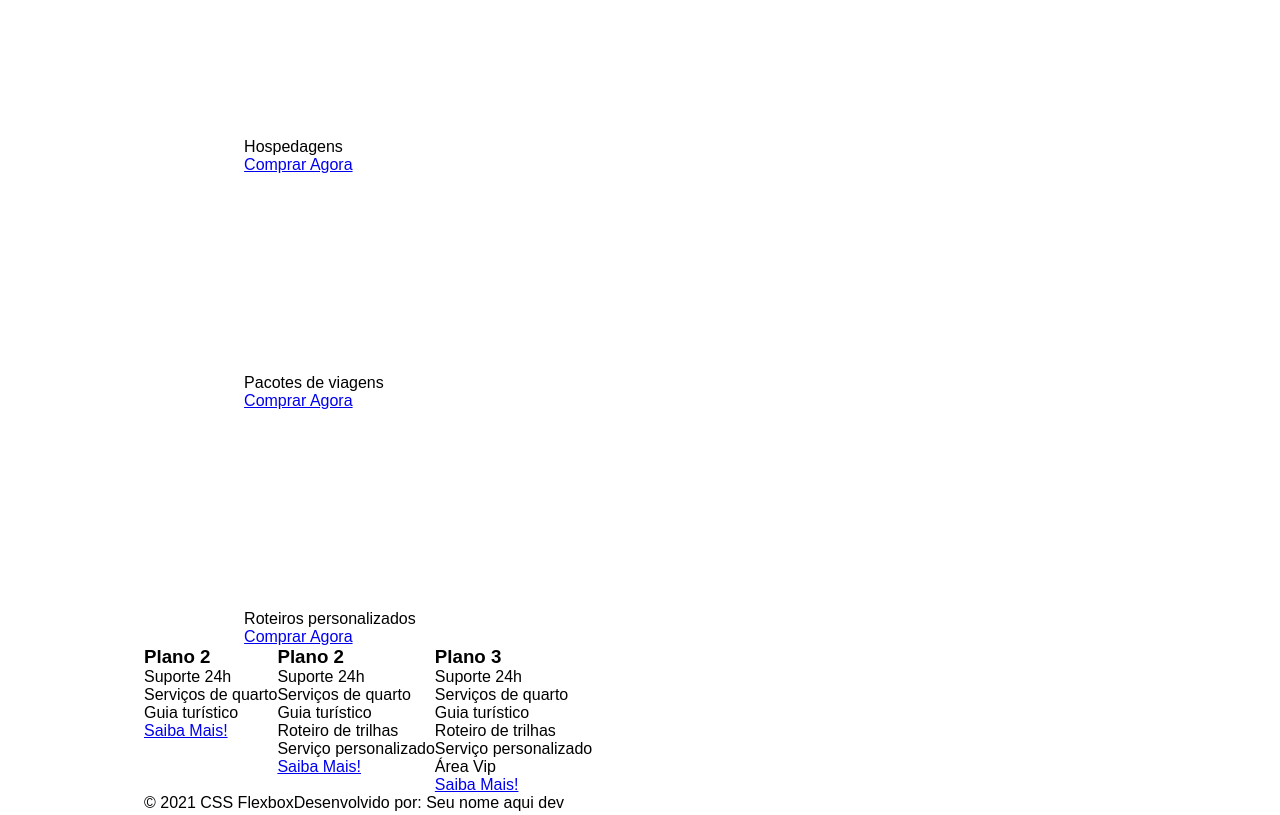
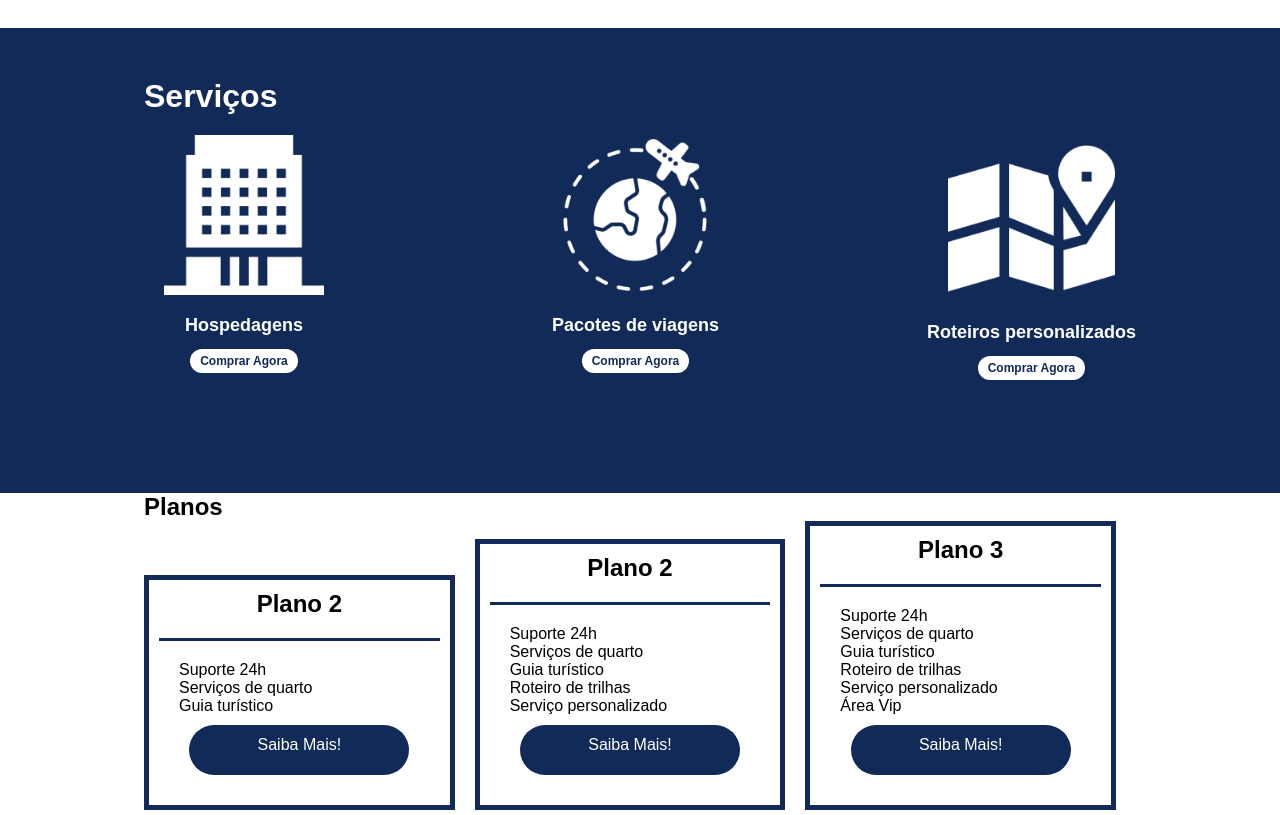
Before and after one commit to MarcosACLima/Project-FlexTurismos, a plain HTML site: page index.html in a window 1280 px wide. Shown: the part 780-1595 px from the top of the page. Drawn offline with Linux system fonts and the light colour scheme.

Commit message:
Organizando com CSS, blocos de servicos e planos na interface

```diff
--- a/index.html
+++ b/index.html
@@ -26,7 +26,7 @@
         <div class="texto-apresentacao">
             <h1>Flex <br>Turismos</h1>
             <p>O melhor serviço para você!</p>
-            <a href="">Saiba Mais!</a>
+            <a href="" class="btn">Saiba Mais!</a>
         </div>
 
         <div>
@@ -48,25 +48,27 @@
         </div>
     </div>
 
-    <div class="flex-container">
+    <div class="container-externo">
+        <div class="flex-container" id="servicos">
             <div>
                 <h2>Serviços</h2>
             </div>
 
-        <div>
-            <div>
+            <div class="list-servicos">
+                <div class="item-servico">
                     <div><img src="./images/icon-2.png" alt="hospedagens"></div>
                     <p>Hospedagens</p>
                     <a href="#">Comprar Agora</a>
                 </div>
 
-            <div>
+                <div class="item-servico">
                     <div><img src="./images/icon-1.png" alt="pacote de viagens"></div>
                     <p>Pacotes de viagens</p>
                     <a href="#">Comprar Agora</a>
                 </div>
 
-            <div>
+
+                <div class="item-servico">
                     <div><img src="./images/icon-3.png" alt="roteiros personalizados"></div>
                     <p>Roteiros personalizados</p>
                     <a href="#">Comprar Agora</a>
@@ -74,20 +76,25 @@
 
             </div>
         </div>
+    </div>
 
-    <div class="flex-container">
+    <div class="flex-container" id="planos">
+        <div>
+            <h2>Planos</h2>
+        </div>
 
-        <div>
+        <div class="list-planos">
+            <div class="item-plano">
                 <h3>Plano 2</h3>
                 <ul>
                     <li>Suporte 24h</li>
                     <li>Serviços de quarto</li>
                     <li>Guia turístico</li>
                 </ul>
-            <a href="#">Saiba Mais!</a>
+                <a href="#" class="btn">Saiba Mais!</a>
             </div>
 
-        <div>
+            <div class="item-plano">
                 <h3>Plano 2</h3>
                 <ul>
                     <li>Suporte 24h</li>
@@ -96,10 +103,10 @@
                     <li>Roteiro de trilhas</li>
                     <li>Serviço personalizado</li>
                 </ul>
-            <a href="#">Saiba Mais!</a>
+                <a href="#" class="btn">Saiba Mais!</a>
             </div>
 
-        <div>
+            <div class="item-plano">
                 <h3>Plano 3</h3>
                 <ul>
                     <li>Suporte 24h</li>
@@ -109,7 +116,8 @@
                     <li>Serviço personalizado</li>
                     <li>Área Vip</li>
                 </ul>
-            <a href="#">Saiba Mais!</a>
+                <a href="#" class="btn">Saiba Mais!</a>
+            </div>
         </div>
     </div>
 
--- a/style.css
+++ b/style.css
@@ -66,7 +66,7 @@ header .menu {
     margin-bottom: 10px;
 }
 
-.texto-apresentacao a {
+.btn {
     background-color: #122A57;
     color: #fff;
     text-align: center;
@@ -105,3 +105,104 @@ header .menu {
     margin-bottom: 10px;
     width: 90%;
 }
+
+#quem-somos img {
+    min-width: 420px;
+}
+
+.container-externo {
+    background-color: #122A57;
+    width: 100%;
+}
+
+#servicos {
+    flex-direction: column;
+    padding-top: 50px;
+    padding-bottom: 100px;
+}
+
+#servicos h2 {
+    color: #fff;
+    font-size: 32px;
+    margin-bottom: 20px;
+}
+
+.list-servicos {
+    display: flex;
+    justify-content: space-between;
+}
+
+.list-servicos .item-servico {
+    text-align: center;
+}
+
+.item-servico a {
+    width: 220px;
+    background-color: #fff;
+    border-radius: 30px;
+    height: 50px;
+    text-align: center;
+    margin-top: 20px;
+    line-height: 50px;
+    padding: 5px 10px;
+    color: #122A57;
+    font-size: 12px;
+    text-decoration: none;
+    font-weight: 700;
+}
+
+.item-servico p {
+    font-weight: 700;
+    font-size: 18px;
+    color: #fff;
+    margin-top: 20px;
+}
+
+.item-servico img {
+    width: 80%;
+    margin: auto;
+}
+
+#planos {
+    flex-direction: column;
+    min-height: 100vh;
+}
+
+.list-planos {
+    display: flex;
+    align-items: flex-end;
+}
+
+.item-plano {
+    flex: 1;
+    border: 5px solid #122A57;
+    margin-right: 20px;
+    padding: 10px;
+}
+
+.item-plano .btn {
+    margin: auto;
+    margin-bottom: 20px;
+}
+
+.item-plano h3 {
+    font-size: 24px;
+    display: flex;
+    flex-direction: column;
+    text-align: center;
+}
+
+.item-plano h3::after {
+    content: "";
+    background-color: #122A57;
+    width: 100%;
+    height: 3px;
+    margin-top: 20px;
+    margin-bottom: 10px;
+}
+
+.item-plano ul {
+    padding: 10px 20px;
+    display: flex;
+    flex-direction: column;
+}
```
Lines whose indentation alone changed are shown as unchanged.
